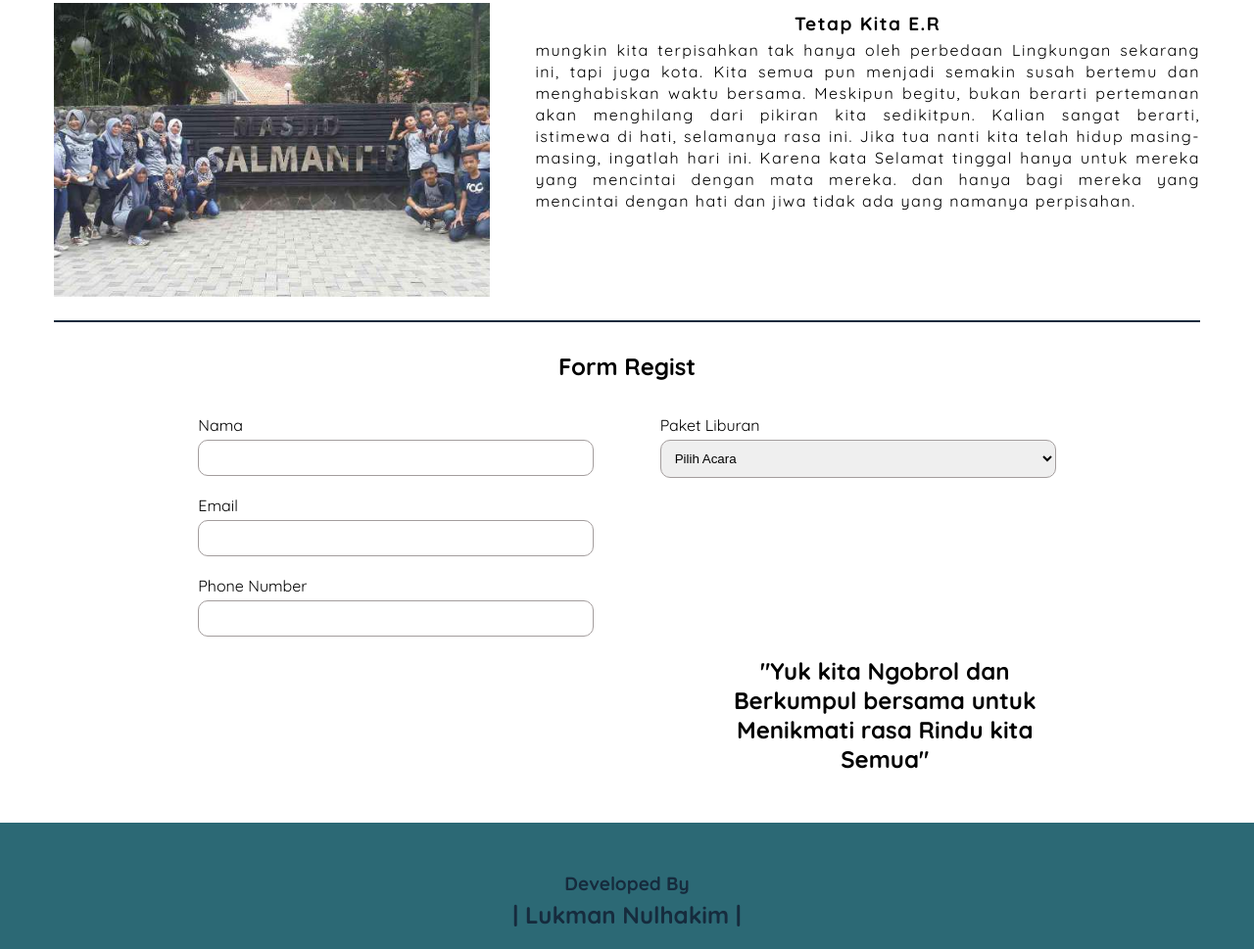
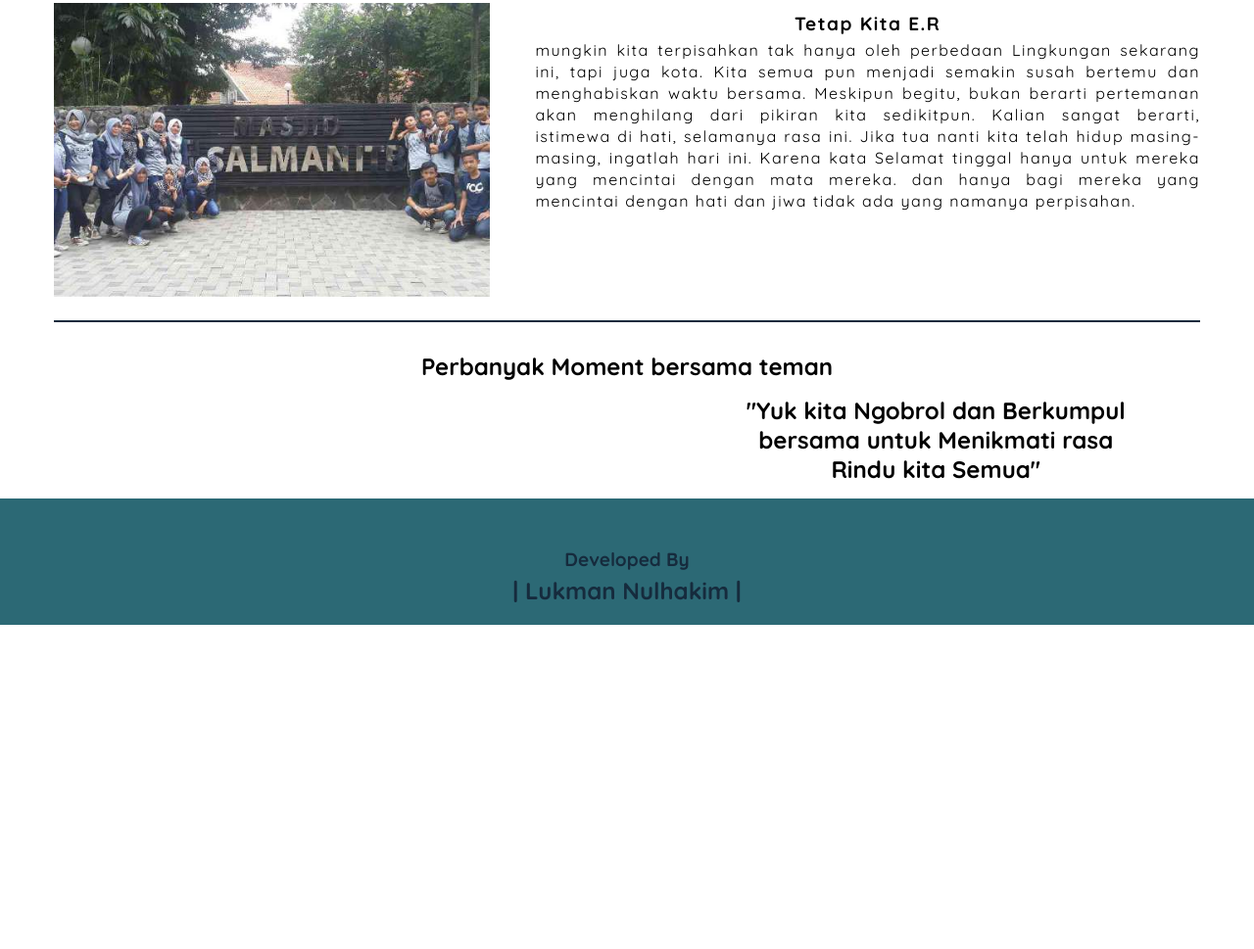
Before and after one commit to LukmanHakim17/Ethnic-Revolution, a plain HTML site: page index.html in a window 1280 px wide. Shown: the part 935-1904 px from the top of the page at 98% size. After the commit the page ends 1573 px from the top, so only its background shows below. Drawn offline with Linux system fonts and the light colour scheme.

Commit message:
Update index.html

```diff
--- a/index.html
+++ b/index.html
@@ -23,15 +23,14 @@
         <div class="header-right">
           <ul class="col">
             <li>
-              <a href="#articles"><i class="fa fa-map"></i> Kota Wisata</a>
+              <a href="#">Kita</a>
             </li>
             <li>
-              <a href="#regist"
-                ><i class="fa fa-address-card-o"></i> Register</a
+              <a href="#"> Ethnic</a
               >
             </li>
             <li>
-              <a href="#"><i class="fa fa-user-o"></i> Login</a>
+              <a href="#"> Revolution</a>
             </li>
           </ul>
           <div class="burger-bar"><span class="fa fa-bars"></span></div>
@@ -95,35 +94,7 @@
         </div>
       </div>
       <div class="regist-form" id="regist">
-        <h2>Form Regist</h2>
-
-        <form action="">
-          <div class="form-input col">
-            <div class="form-left">
-              <label>
-                Nama <input type="text" name"nama">
-              </label>
-              <label>
-                Email <input type="email" name"email">
-              </label>
-              <label>
-                Phone Number <input type="text" name"phone_number">
-              </label>
-            </div>
-
-            <div class="form-right">
-              <label>
-                Paket Liburan
-                <select name="paket_liburan">
-                  <option value="">Pilih Acara</option>
-                  <option value="ke_bandung">Ngeliwet</option>
-                  <option value="ke_garut">Nongkrong seru</option>
-                  <option value="ke_sumedang">Temu kangen</option>
-                </select>
-              </label>
-            </div>
-          </div>
-
+        <h2>Perbanyak Moment bersama teman</h2>
           <div class="form-btn col">
             <h2>"Yuk kita Ngobrol dan Berkumpul bersama untuk Menikmati rasa Rindu kita Semua"</h2>
           </div>
```
